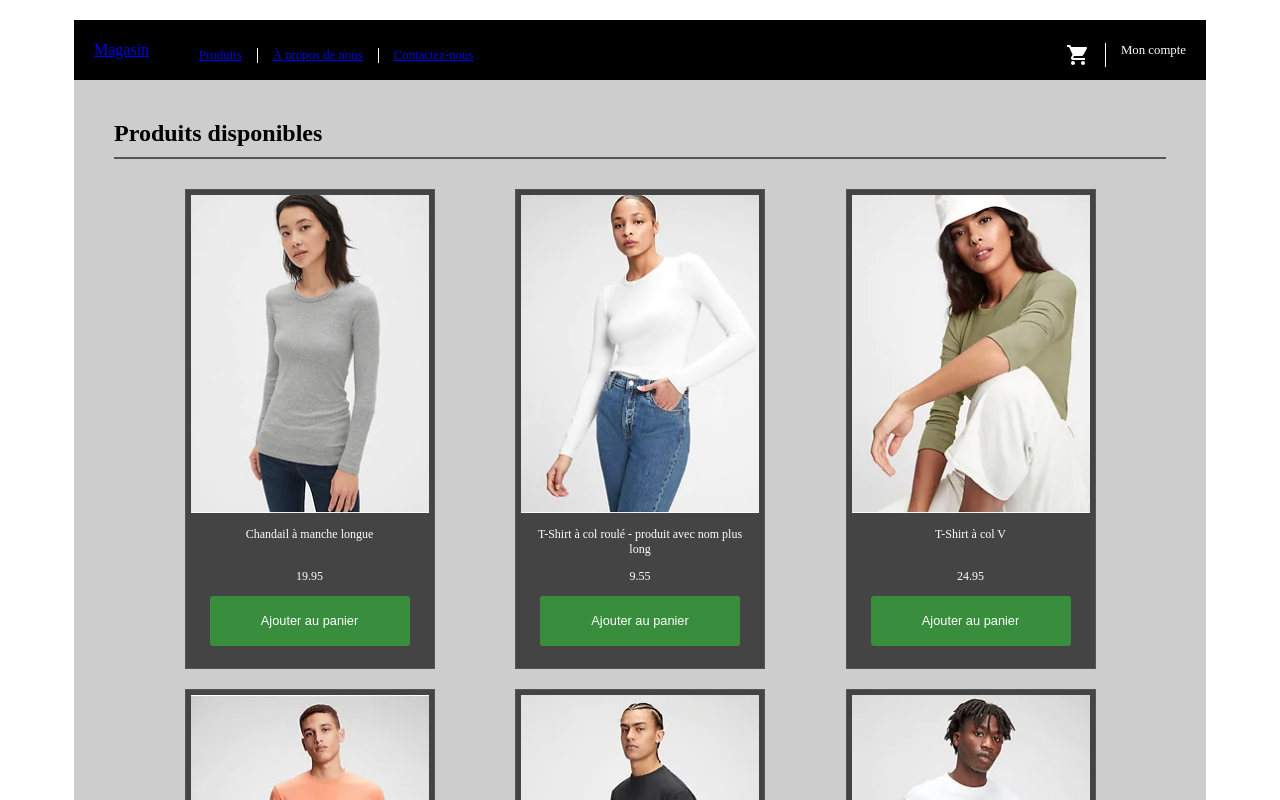
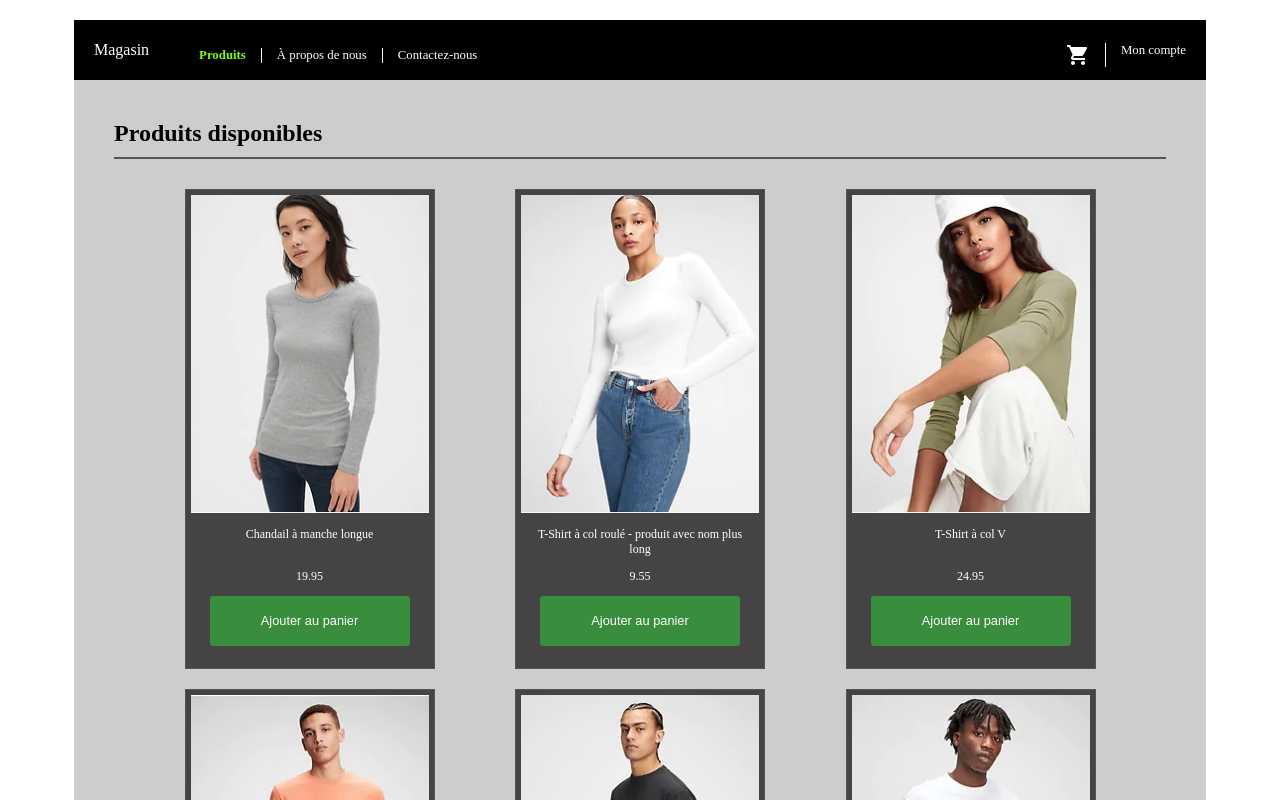
Before and after one commit to OlivierFortier/panier-achats, a React (Create React App) app: page /nos-produits in a window 1280 px wide. Shown: the top 800 px of the page. Built offline with nearby package versions, Linux system fonts and the light colour scheme.

Commit message:
navigation active

```diff
--- a/src/Appli.scss
+++ b/src/Appli.scss
@@ -2,4 +2,26 @@
   margin: 20px 10px;
   padding: 0;
   background-color: #cdcdcd;
+
+  a,
+  a:visited,
+  a:active,
+  a:link {
+    color: inherit;
+    text-decoration: none;
+
+    &.navActive {
+      font-weight: bold;
+      color: chartreuse;
+    }
+  }
+
+  .contenuPrincipal {
+    margin: 40px;
+    h2 {
+      margin-bottom: 20px;
+      padding-bottom: 10px;
+      border-bottom: 2px solid #555;
+    }
+  }
 }
--- a/src/Entete.jsx
+++ b/src/Entete.jsx
@@ -3,7 +3,7 @@ import ShoppingCartIcon from '@material-ui/icons/ShoppingCart';
 import Badge from '@material-ui/core/Badge';
 import SommairePanier from './SommairePanier';
 import {useState} from 'react';
-import {Link} from 'react-router-dom';
+import {NavLink, Link} from 'react-router-dom';
 
 function Entete({etatPanier}) {
 
@@ -19,11 +19,11 @@ function Entete({etatPanier}) {
 
   return (
     <header className="Entete">
-      <div className="logo"><Link to="/">Magasin</Link></div>
+      <div className="logo"><NavLink to="/" exact activeClassName="navActive">Magasin</NavLink></div>
       <ul className="navPrincipale">
-        <li><Link to="/nos-produits">Produits</Link></li>
-        <li><Link to="/a-propos-de-nous">À propos de nous</Link></li>
-        <li><Link to="/contactez-nous">Contactez-nous</Link></li>
+        <li><NavLink to="/nos-produits" activeClassName="navActive">Produits</NavLink></li>
+        <li><NavLink to="/a-propos-de-nous" activeClassName="navActive">À propos de nous</NavLink></li>
+        <li><NavLink to="/contactez-nous" activeClassName="navActive">Contactez-nous</NavLink></li>
       </ul>
       <ul className="navUtilisateur">
         <li>
--- a/src/Entete.scss
+++ b/src/Entete.scss
@@ -8,6 +8,8 @@
   background-color: black;
   display: flex;
   align-items: center;
+
+
 
   ul {
     margin: 10px 0 0 0;
--- a/src/ListeProduits.scss
+++ b/src/ListeProduits.scss
@@ -1,10 +1,5 @@
 .ListeProduits {
-  margin: 40px;
-  h2 {
-    margin-bottom: 20px;
-    padding-bottom: 10px;
-    border-bottom: 2px solid #555;
-  }
+
   ul {
     list-style: none;
     display: flex;
```
